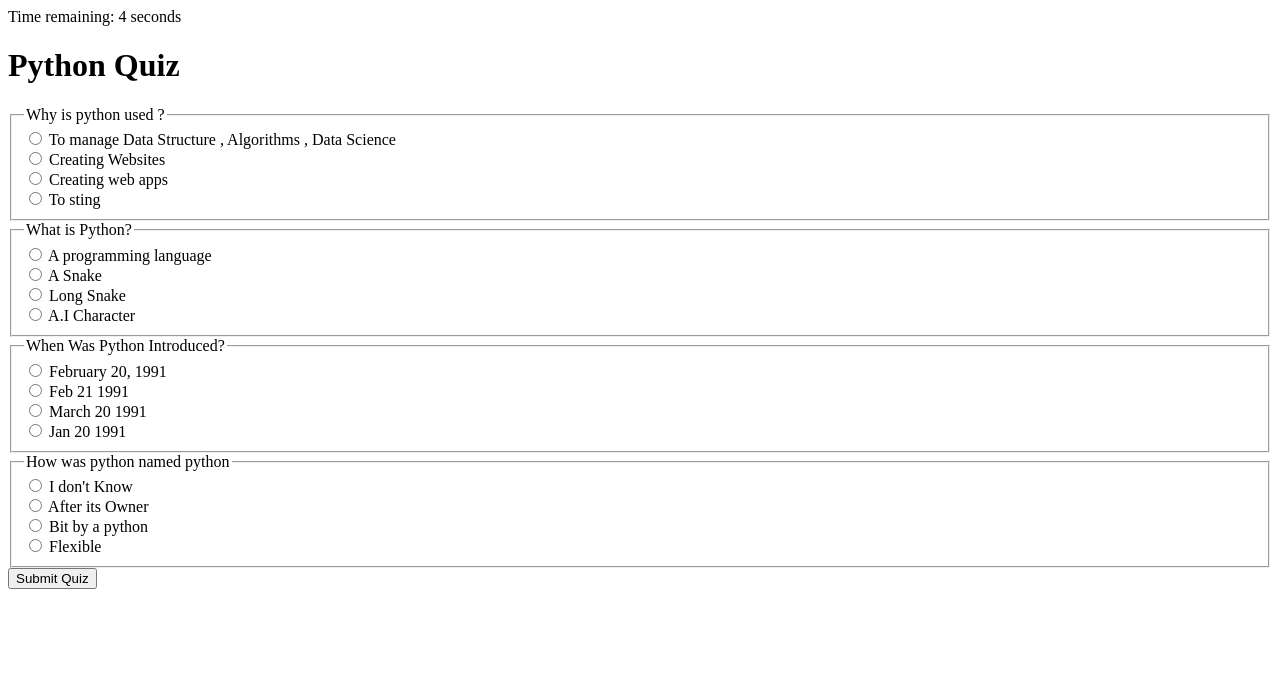
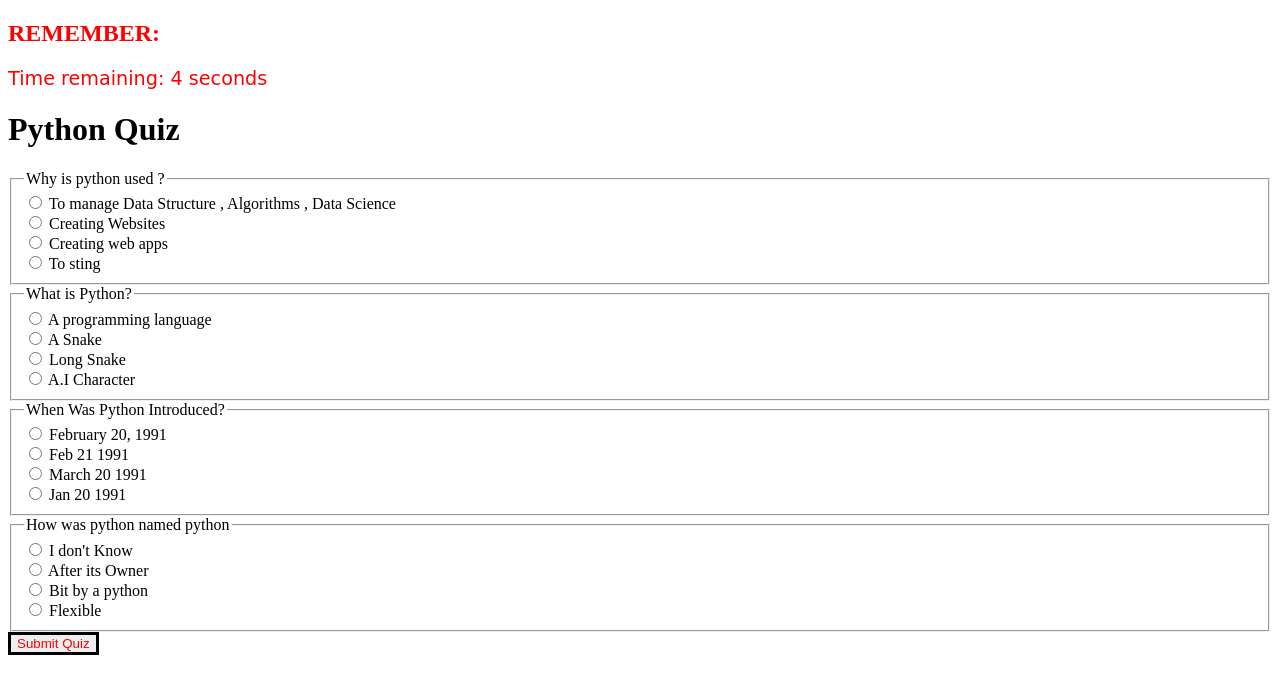
Before and after one commit to loraccc/QUIZatPrixa, a Django app: page /quiz/1/ in a window 1280 px wide. Shown: the top 694 px of the page. Run offline with Django 4.2, Linux system fonts and the light colour scheme; data comes from the database, SQL or seed files in the repository; both versions use the stored data as it was after the commit.

Commit message:
Quiz with Timer , Total score set

```diff
--- a/quiz/templates/quiz_category_selection.html
+++ b/quiz/templates/quiz_category_selection.html
@@ -6,7 +6,10 @@
     <title>Quiz Category Selection</title>
 </head>
 <body>
-    <h1>Choose a Category</h1>
+    <h1 style="display: block;">CAROL's QUIZ</h1>
+    <h2 style="text-align: center;color: rgb(166, 83, 255);border: 2px dotted black;">Choose a Category</h1>
+    <h3 style="text-align: center;color: rgb(235, 102, 102);border: 1px ;">Since all of Us are into leraning and growing in some sorts , choose your favorable subject and answer to get the highest score possibe .
+    </h3>
     <ul>
         {% for category in categories %}
             <li><a href="{% url 'quiz_view' category.id %}">{{ category.category_name }}</a></li>
--- a/quiz/templates/quiz_result_template.html
+++ b/quiz/templates/quiz_result_template.html
@@ -6,7 +6,7 @@
     <title>Quiz Result</title>
 </head>
 <body>
-    <h1>Quiz Result</h1>
+    <h1 style="text-align: center;color: rgb(61, 22, 8);font-weight: 700;">Quiz Result</h1>
     {% if messages %}
         <ul class="messages">
             {% for message in messages %}
--- a/quiz/templates/quiz_template.html
+++ b/quiz/templates/quiz_template.html
@@ -6,7 +6,8 @@
     <title>{{ category.category_name }} Quiz</title>
 </head>
 <body>
-    <div id="countdown">Time remaining: 10 seconds</div>
+    <h2 style="color: red;font-weight: 700;">REMEMBER:</h2>
+    <div id="countdown" style="color: red;font-size: larger;font-family: cursive;">Time remaining: 10 seconds</div>
 
     <script>
       var timeRemaining = 10; // Initial time in seconds
@@ -43,7 +44,7 @@
                 {% endfor %}
             </fieldset>
         {% endfor %}
-        <button type="submit">Submit Quiz</button>
+        <button style="color: red;border: 3px solid black ;" type="submit">Submit Quiz</button>
     </form>
 </body>
 </html>
```
Also changed, not shown: db.sqlite3, 1 other file.
